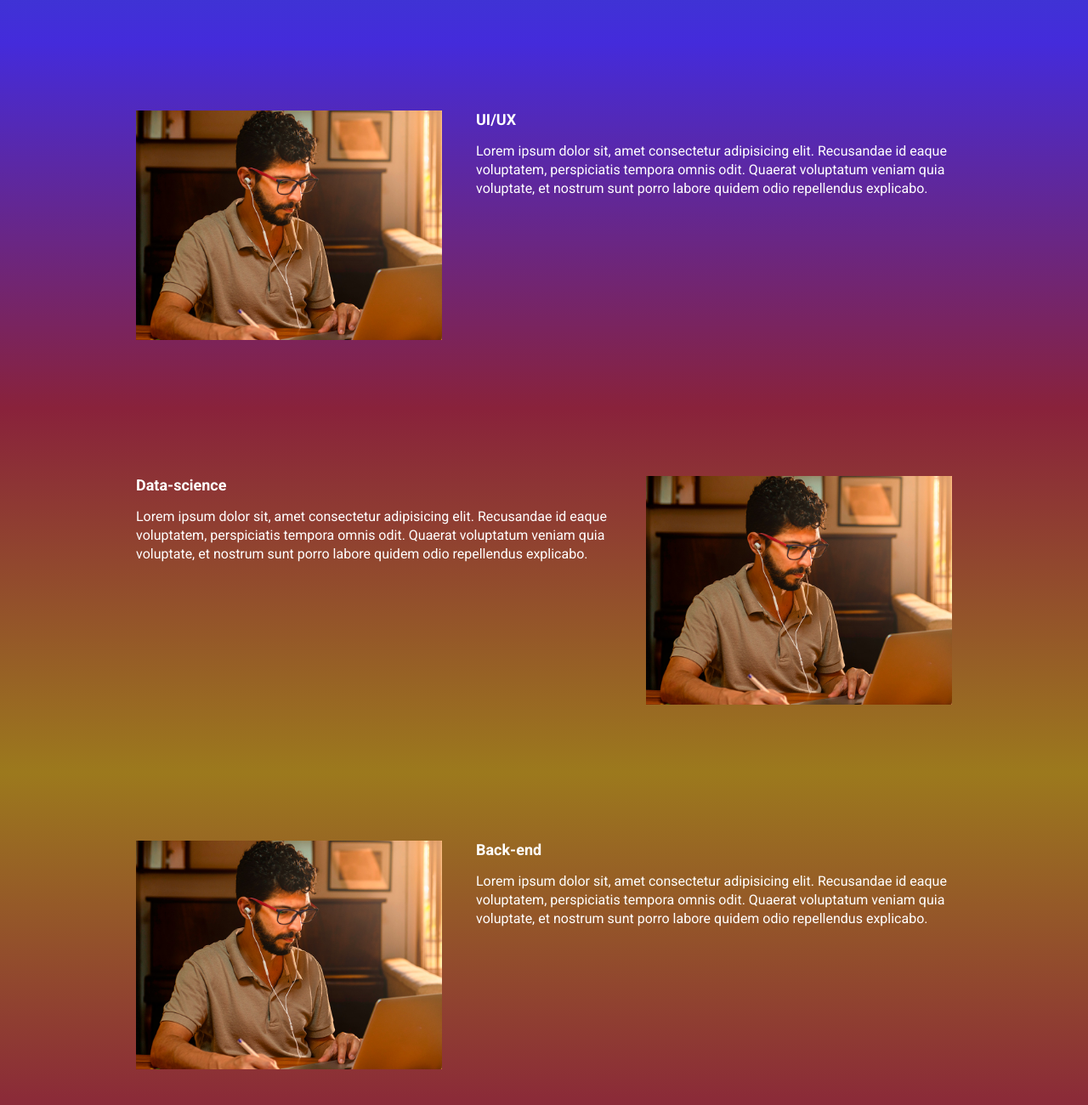
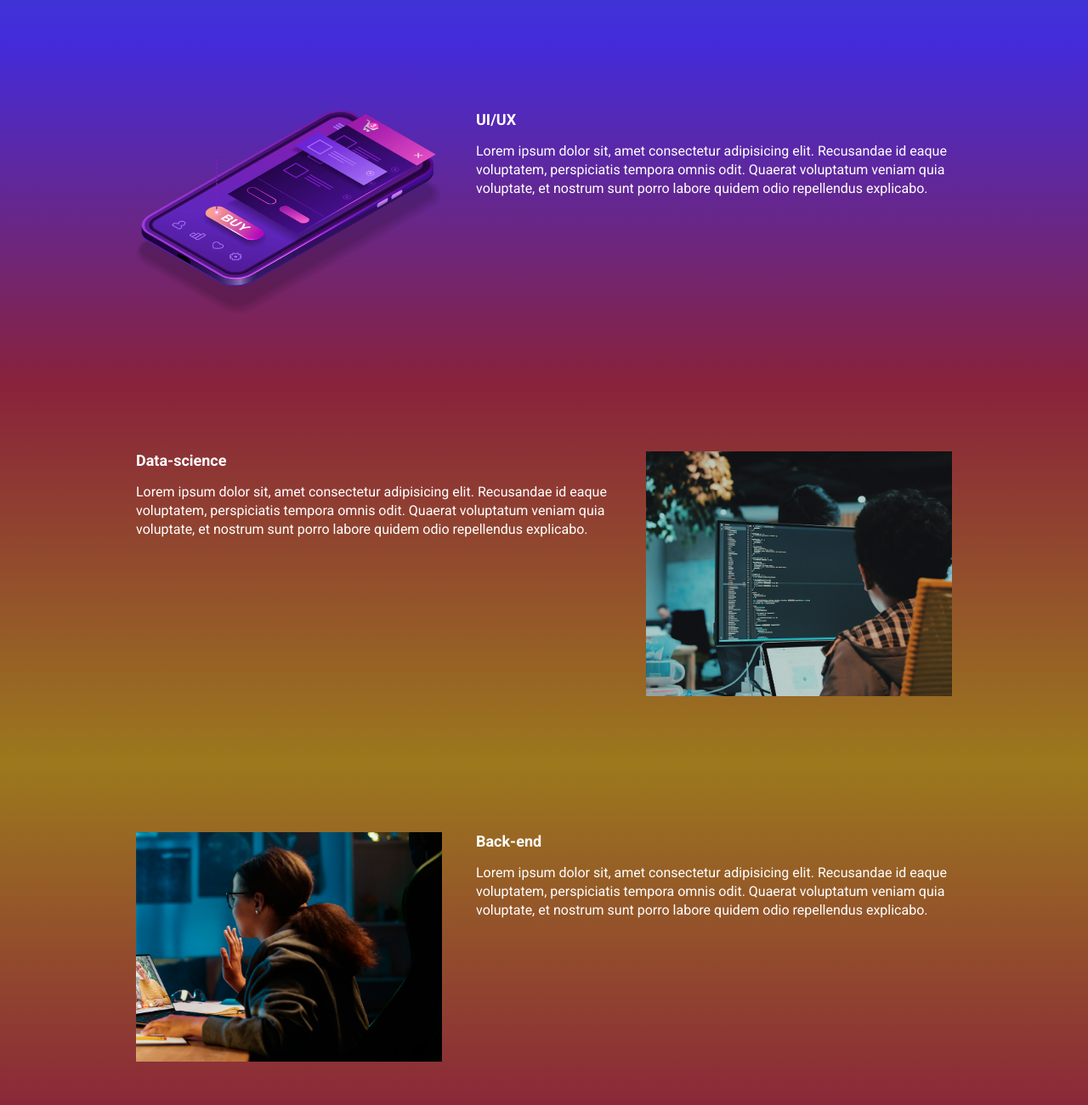
Before and after one commit to mateusceci-coder/ebac_tech_talks, a website built with Parcel: page src/index.html in a window 1280 px wide. Shown: the part 940-2240 px from the top of the page at 85% size. Built offline with nearby package versions, Linux system fonts and the light colour scheme.

Commit message:
atualizando as imagens das demais seções

```diff
--- a/src/index.html
+++ b/src/index.html
@@ -63,7 +63,7 @@
                     Lorem ipsum dolor sit, amet consectetur adipisicing elit. Recusandae id eaque voluptatem, perspiciatis tempora omnis odit. Quaerat voluptatum veniam quia voluptate, et nostrum sunt porro labore quidem odio repellendus explicabo.
                 </p>
             </div>
-            <img class="event__image" src="./images/frontend.png" alt="front-end">
+            <img class="event__image" src="./images/ui-ux.png" alt="ui-ux">
         </div>
     </section>
     <section class="event event--data-science">
@@ -76,7 +76,7 @@
                     Lorem ipsum dolor sit, amet consectetur adipisicing elit. Recusandae id eaque voluptatem, perspiciatis tempora omnis odit. Quaerat voluptatum veniam quia voluptate, et nostrum sunt porro labore quidem odio repellendus explicabo.
                 </p>
             </div>
-            <img class="event__image" src="./images/frontend.png" alt="front-end">
+            <img class="event__image" src="./images/data.png" alt="data-science">
         </div>
     </section>
     <section class="event event--backend event--image-left" >
@@ -89,7 +89,7 @@
                     Lorem ipsum dolor sit, amet consectetur adipisicing elit. Recusandae id eaque voluptatem, perspiciatis tempora omnis odit. Quaerat voluptatum veniam quia voluptate, et nostrum sunt porro labore quidem odio repellendus explicabo.
                 </p>
             </div>
-            <img class="event__image" src="./images/frontend.png" alt="front-end">
+            <img class="event__image" src="./images/backend.png" alt="backend">
         </div>
     </section>
 
```
